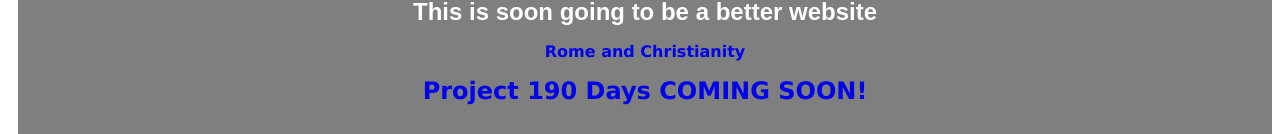
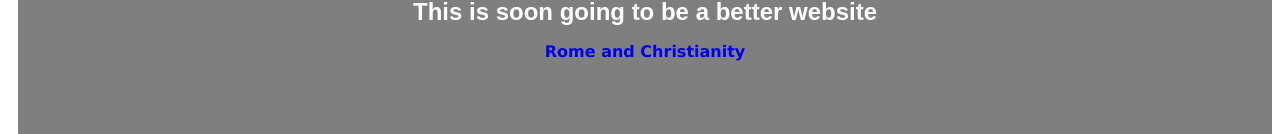
Before and after one commit to warriorsfan30/Karan, a plain HTML site: page index.html in a window 1280 px wide. Shown: the part 694-828 px from the top of the page. Drawn offline with Linux system fonts and the light colour scheme; a web font is replaced by a local one.

Commit message:
Update index.html

```diff
--- a/index.html
+++ b/index.html
@@ -19,7 +19,7 @@
 
 
 
-   Project 190 Days COMING SOON!
+
     <ol class='phpfmg_form' >
 	  <div class="row">
     <form class="col s12">
```
